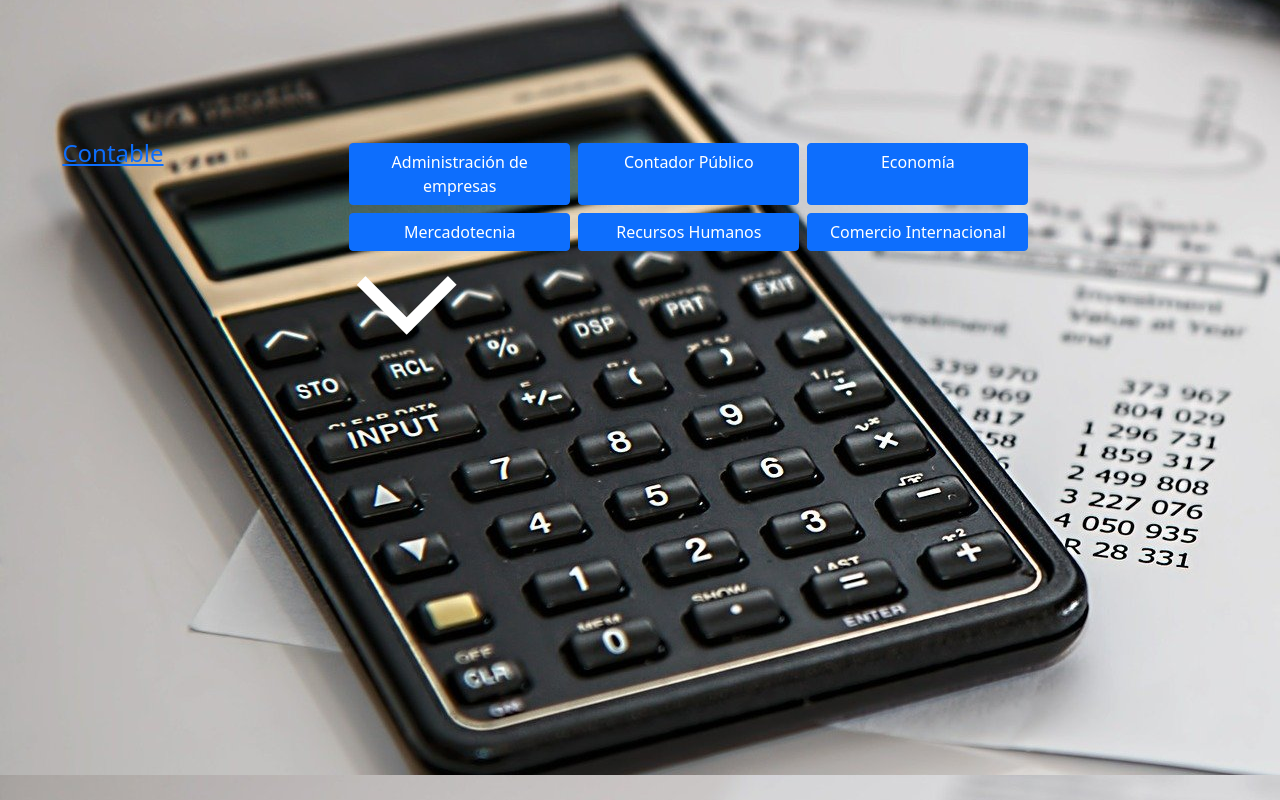
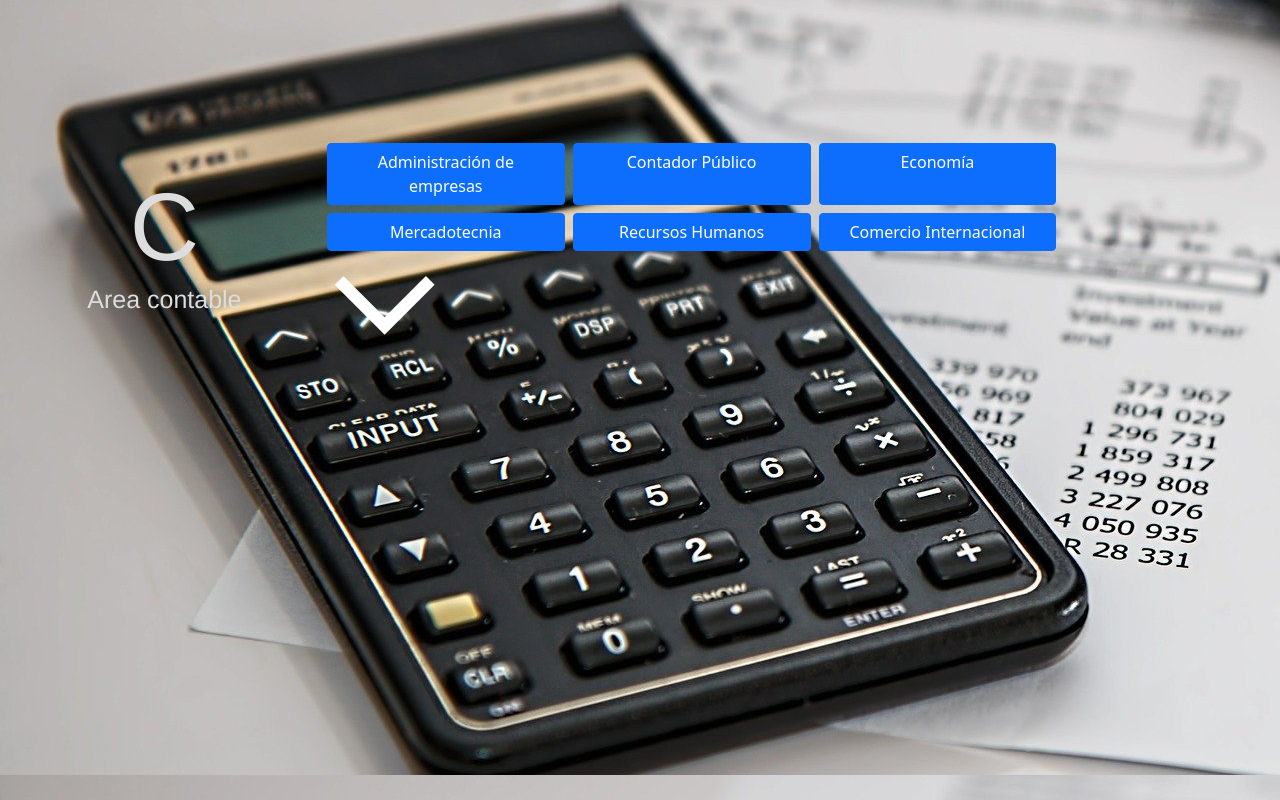
Before and after one commit to aviglianco/proyecto-camara, a plain HTML site: page index.html in a window 1280 px wide. Shown: the part 700-1500 px from the top of the page. Drawn offline with Linux system fonts and the light colour scheme.

Commit message:
cambios en nav y container contable

```diff
--- a/css/style.css
+++ b/css/style.css
@@ -3,6 +3,11 @@
 #e8b716
 #16dae8
 */
+
+a{
+    text-decoration: none;
+}
+
 
 .container-contables {
     background-image: url("../imagenes/contabilidad.jpg");
@@ -18,7 +23,36 @@
 
 nav{
     font-size: x-large;
+    padding: 0 15%;
 }
+
+/* Seccion de ramas */
+
+.c-contable{
+    text-align: center;
+    padding: 30px;
+    font-family: Helvetica;
+}
+
+.c-contable:hover{
+    background-color: #586773b0;
+    background-;
+}
+
+.c-contable h4{
+    color:#ddd;
+    font-size: 25px;
+    margin: auto 0;
+}
+
+.c-contable h5{
+    color:#ddd;
+    font-size: 6rem;
+    margin: auto 0;
+    line-height: 1.2;
+}
+
+
 
 .bg-carrera{
     background-color: #16dae8;
--- a/index.html
+++ b/index.html
@@ -111,9 +111,10 @@
   <div class="container-ramas">
     <div class="container-contables" style="position: relative;">
       <div class="row">
-        <div class="col-md-3">
+        <div class="col-md-3 c-contable">
           <a id="contable" href="carreras/contable.html">
-            <h4>Contable</h4>
+            <h5>C</h5>
+            <h4>Area contable</h4>
           </a>
         </div>
 
```
